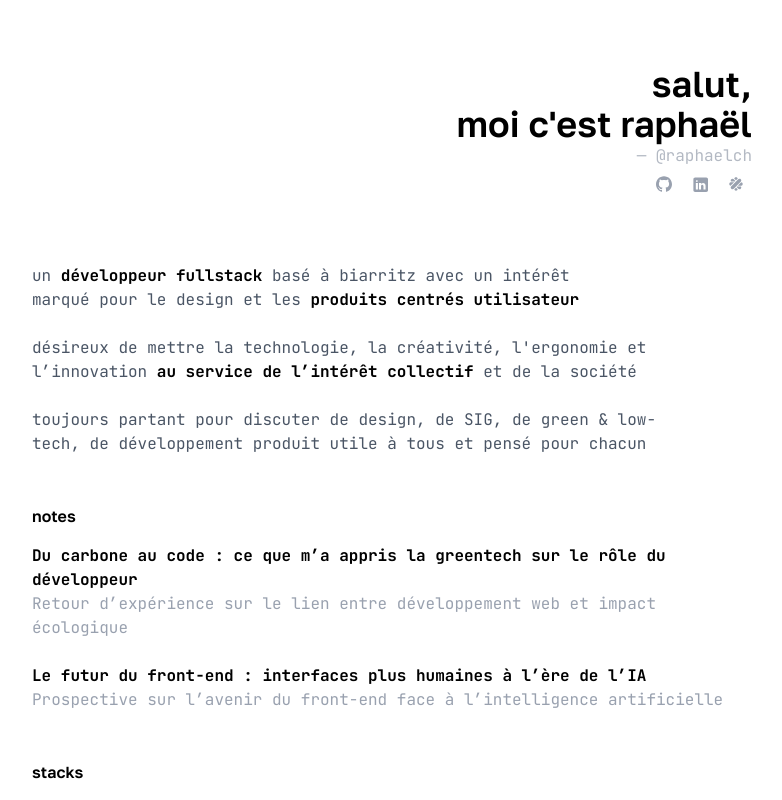
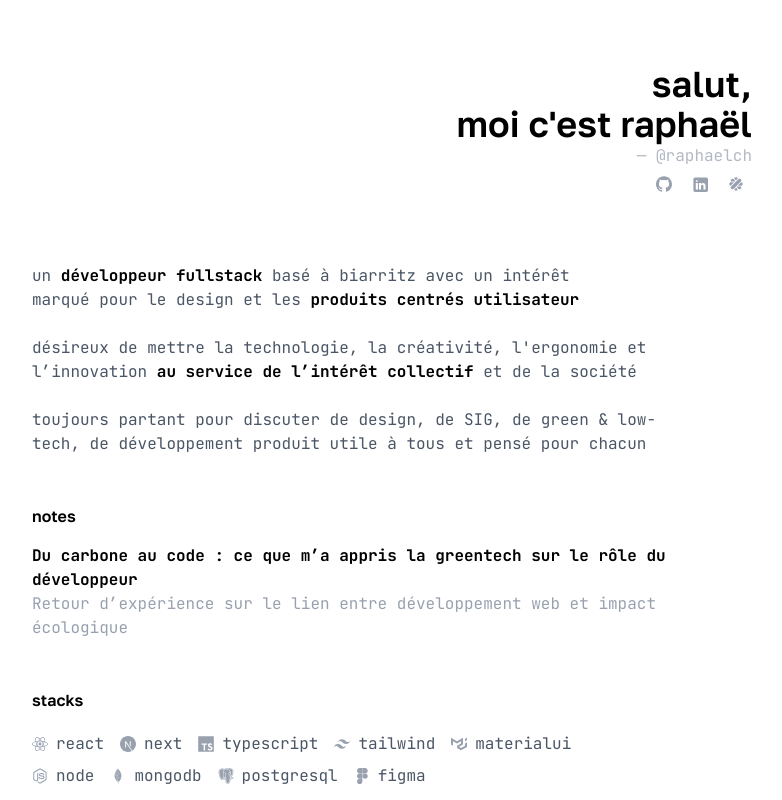
Before and after one commit to raphaelchpprt/raphaelch.me, a Next.js app: page / in a window 1280 px wide. Shown: the top 800 px of the page, without its empty margins (248-1030 px from the left). Built offline with nearby package versions, Linux system fonts and the light colour scheme.

Commit message:
Filter published posts in notes section for improved visibility

```diff
--- a/app/page.tsx
+++ b/app/page.tsx
@@ -70,7 +70,9 @@ export default async function Home() {
         <h3 className="text-accent mb-4 font-sans font-semibold">notes</h3>
 
         <ul className="flex flex-col gap-6">
-          {posts.map((post) => (
+          {posts.map(
+            (post) =>
+              post.publish && (
                 <li key={post.slug}>
                   <Link
                     href={paths.notes(post.slug)}
@@ -84,7 +86,8 @@ export default async function Home() {
                     </span>
                   </Link>
                 </li>
-          ))}
+              ),
+          )}
         </ul>
       </div>
       <div>
```
Lines whose indentation alone changed are shown as unchanged.
